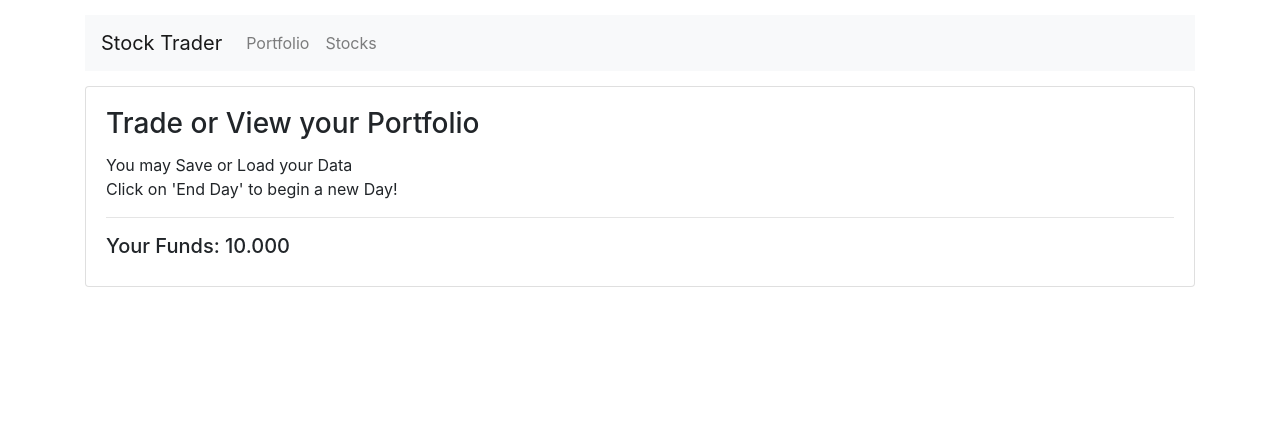
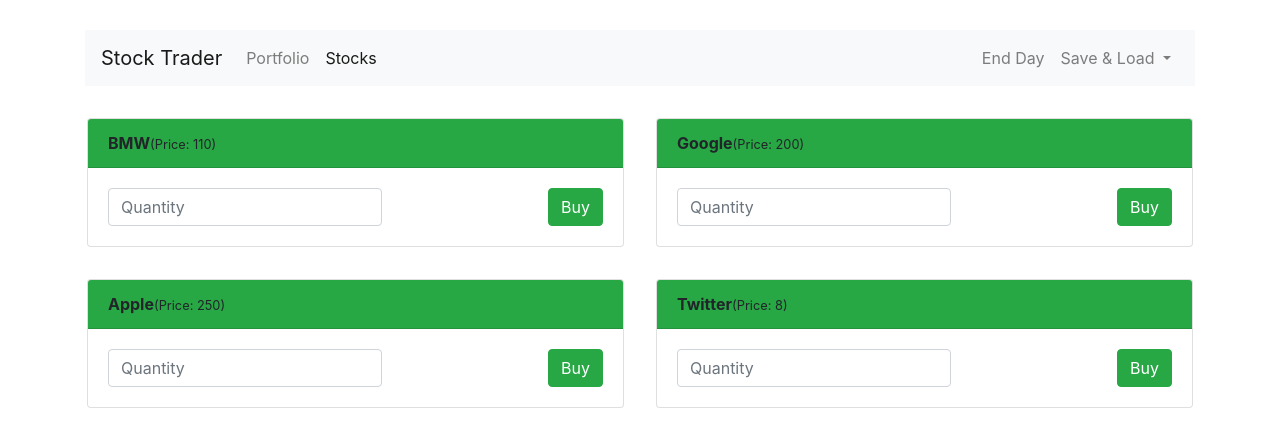
Before and after one commit to mkantz84/stock-trade, a Vue app: page /stocks in a window 1280 px wide. Shown: the top 446 px of the page. Built offline with nearby package versions, Linux system fonts and the light colour scheme.

Commit message:
stocks components

```diff
--- a/src/App.vue
+++ b/src/App.vue
@@ -1,7 +1,11 @@
 <template>
   <div id="app" class="container">
     <app-headers></app-headers>
-    <app-home></app-home>
+    <div class="row">
+      <div class="col-12 p-3">
+        <router-view></router-view>
+      </div>
+    </div>
   </div>
 </template>
 
@@ -19,5 +23,7 @@
 </script>
 
 <style>
-
+  body {
+    padding: 30px;
+  }
 </style>
--- a/src/components/Header.vue
+++ b/src/components/Header.vue
@@ -1,16 +1,52 @@
 <template>
-  <nav class="navbar navbar-expand-lg navbar-light bg-light" style="margin-top: 15px">
-    <a class="navbar-brand" href="#">Stock Trader</a>
-    <button class="navbar-toggler" type="button" data-toggle="collapse" data-target="#navbarNavAltMarkup" aria-controls="navbarNavAltMarkup" aria-expanded="false" aria-label="Toggle navigation">
-      <span class="navbar-toggler-icon"></span>
-    </button>
-    <div class="collapse navbar-collapse" id="navbarNavAltMarkup">
+
+
+<nav class="navbar navbar-expand-lg navbar-light bg-light">
+  <router-link to="/" class="navbar-brand">Stock Trader</router-link>
+
+
+  <div class="collapse navbar-collapse">
+    <ul class="navbar-nav mr-auto">
+      <router-link to="/portfolio" activeClass="active" tag="li"><a class="nav-link">Portfolio</a></router-link>
+      <router-link to="/stocks" activeClass="active" tag="li"><a class="nav-link">Stocks</a></router-link>
+    </ul>
+    <ul class="navbar-nav navbar-right">
+      <li class="nav-item">
+        <a class="nav-link" href="#">End Day</a>
+      </li>
+      <li class="nav-item dropdown">
+        <a
+          class="nav-link dropdown-toggle"
+          href="#" id="navbarDropdown"
+          role="button"
+          data-toggle="dropdown"
+          aria-haspopup="true"
+          aria-expanded="false">Save & Load
+        </a>
+        <div class="dropdown-menu" aria-labelledby="navbarDropdown">
+          <a class="dropdown-item" href="#">Save Data</a>
+          <a class="dropdown-item" href="#">Load Data</a>
+        </div>
+      </li>
+    </ul>
+  </div>
+</nav>
+
+
+
+
+
+
+  <!-- <nav class="navbar navbar-expand-lg navbar-light bg-light" style="margin-top: 15px">
+    <router-link to="/" class="navbar-brand">Stock Trader</router-link>
+
+    <div class="collapse navbar-collapse">
       <div class="navbar-nav">
-        <a class="nav-item nav-link" href="#">Portfolio <span class="sr-only">(current)</span></a>
-        <a class="nav-item nav-link" href="#">Stocks</a>
+        <router-link to="/portfolio" class="nav-item nav-link" href="#">Portfolio <span class="sr-only">(current)</span></router-link>
+        <router-link to="/stocks" class="nav-item nav-link" href="#">Stocks</router-link>
       </div>
     </div>
-  </nav>
+  </nav> -->
 </template>
 
 <script>
--- a/src/components/Home.vue
+++ b/src/components/Home.vue
@@ -1,11 +1,11 @@
 <template>
-  <div class="card" style="margin-top: 15px">
+  <div class="card">
     <div class="card-body">
       <h3 class="card-title">Trade or View your Portfolio</h3>
       <div class="card-text">You may Save or Load your Data</div>
       <div class="card-text">Click on 'End Day' to begin a new Day!</div>
       <hr>
-      <h5>Your Funds: {{ funds }}</h5>
+      <h5>Your Funds: ${{ funds }}</h5>
     </div>
   </div>
 </template>
--- /dev/null
+++ b/src/components/portfolio/Portfolio.vue
@@ -0,0 +1,3 @@
+<template>
+  <h1>the Portfolio component</h1>
+</template>
--- /dev/null
+++ b/src/components/portfolio/Stock.vue
@@ -0,0 +1,3 @@
+<template>
+  <h1>the portfolio - Stock component</h1>
+</template>
--- /dev/null
+++ b/src/components/stocks/Stock.vue
@@ -0,0 +1,27 @@
+<template>
+  <div class="col-sm-6 p-3">
+      <div class="card">
+        <div class="card-header bg-success">
+          <strong>{{ stock.name }}</strong>
+          <small>(Price: {{ stock.price }})</small>
+        </div>
+        <div class="card-body">
+          <div class="float-left">
+            <input
+              type="number"
+              class="form-control"
+              placeholder="Quantity">
+          </div>
+          <div class="float-right">
+            <button class="btn btn-success">Buy</button>
+          </div>
+        </div>
+      </div>
+  </div>
+</template>
+
+<script>
+export default {
+  props: ['stock']
+}
+</script>
--- /dev/null
+++ b/src/components/stocks/Stocks.vue
@@ -0,0 +1,25 @@
+<template>
+  <div class="row">
+    <app-stock :key="stock.id" v-for="stock in stocks" :stock="stock"></app-stock>
+  </div>
+</template>
+
+<script>
+import Stock from "./Stock";
+
+export default {
+  data() {
+    return {
+      stocks: [
+        {id: 1, name: 'BMW', price: 110},
+        {id: 2, name: 'Google', price: 200},
+        {id: 3, name: 'Apple', price: 250},
+        {id: 4, name: 'Twitter', price: 8},
+      ]
+    }
+  },
+  components: {
+    appStock: Stock
+  }
+}
+</script>
--- a/src/main.js
+++ b/src/main.js
@@ -5,7 +5,9 @@
 import router from './router'
 import { store } from "./store/store";
 
-Vue.config.productionTip = false
+Vue.config.productionTip = false;
+
+
 
 /* eslint-disable no-new */
 new Vue({
--- a/src/router/index.js
+++ b/src/router/index.js
@@ -1,15 +1,16 @@
 import Vue from 'vue'
 import Router from 'vue-router'
-import Header from '@/components/Header.vue'
+import Home from '../components/Home.vue'
+import Stocks from '../components/stocks/Stocks.vue'
+import Portfolio from '../components/portfolio/Portfolio.vue'
 
 Vue.use(Router)
 
 export default new Router({
   routes: [
-    {
-      path: '/',
-      name: 'Header',
-      component: Header
-    }
-  ]
+    { path: '', name: 'Home', component: Home },
+    { path: '/stocks', name: 'Stocks', component: Stocks },
+    { path: '/portfolio', name: 'Portfolio', component: Portfolio }
+  ],
+  mode: 'history'
 })
```
